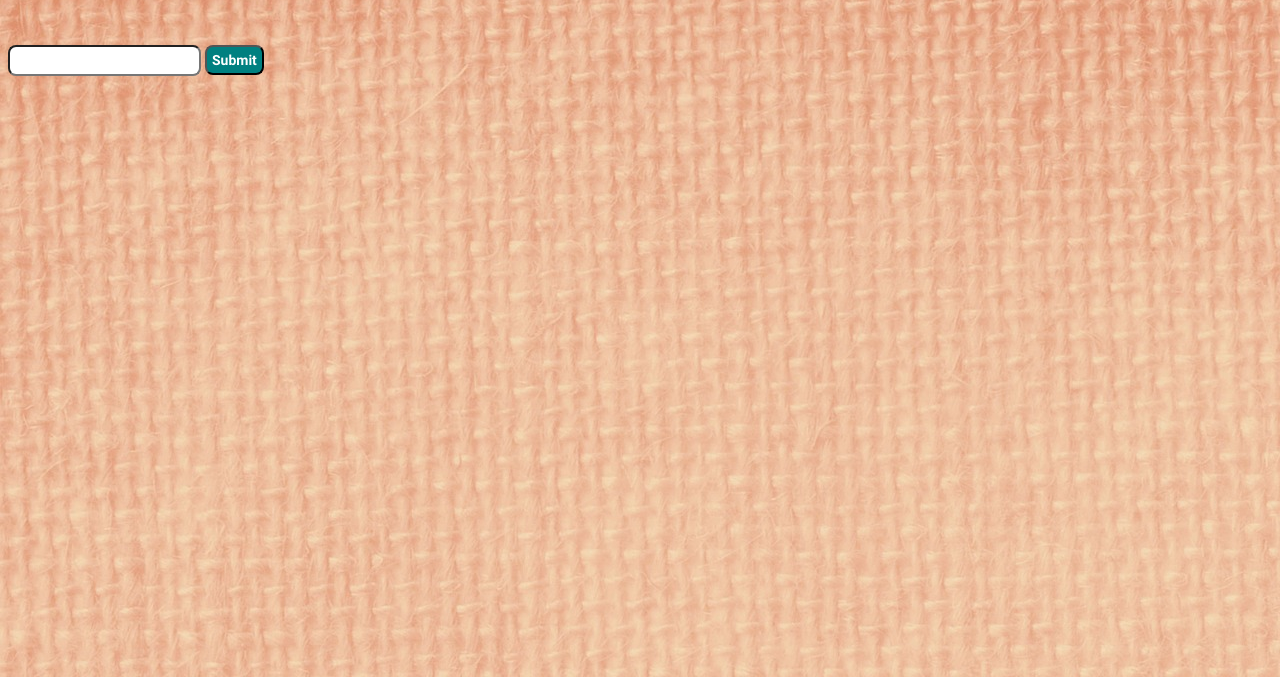
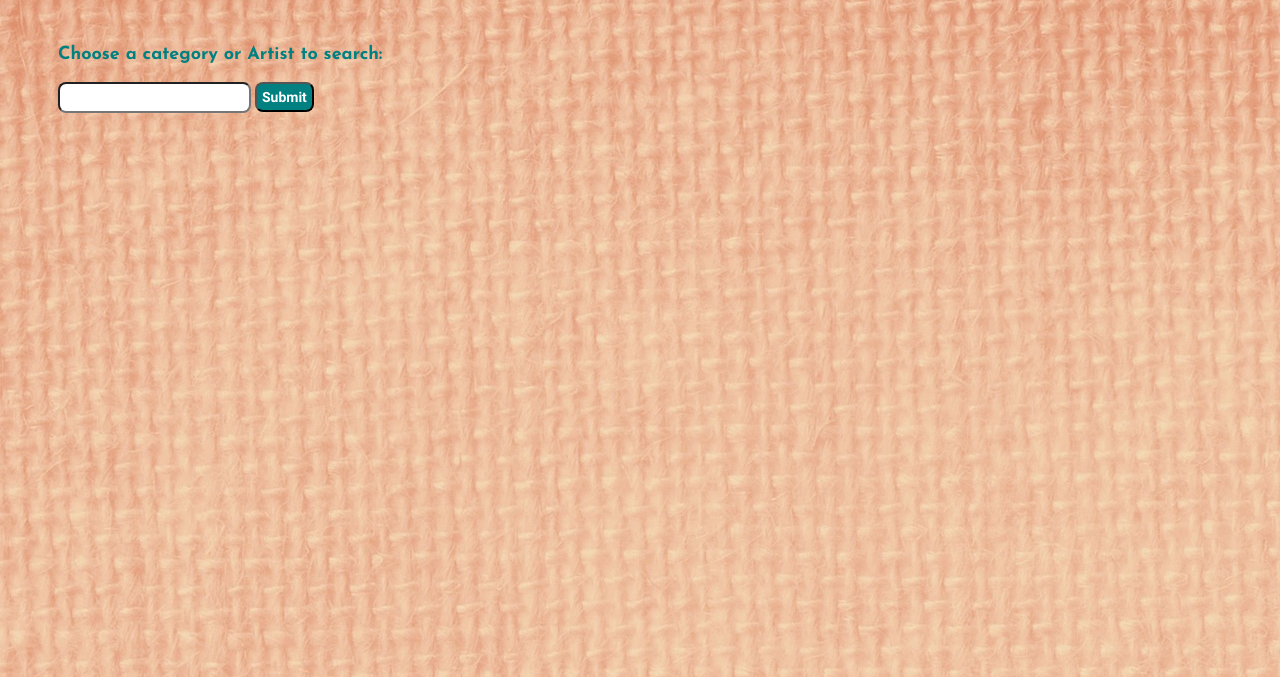
Before and after one commit to kkhalifah/Rijks-Museum-API, a plain HTML site: page index.html in a window 1280 px wide. Shown: the part 123-800 px from the top of the page. Drawn offline with nearby package versions, Linux system fonts and the light colour scheme; some packages are replaced by stand-ins of ours.

Commit message:
style changes

```diff
--- a/angularFiles/controller.js
+++ b/angularFiles/controller.js
@@ -1,7 +1,7 @@
 var app = angular.module('rijksModule', []);
 //add factr name
 app.controller('rijksController', function($scope, $http){
-console.log("controller is connected!");
+//console.log("controller is connected!");
 
   $scope.retrieveInfo = function(category) {
     $http.get('https://www.rijksmuseum.nl/api/en/collection?key=71raKXLi&format=json&q=' + category).then (function(response) {
--- a/index.html
+++ b/index.html
@@ -13,6 +13,7 @@
           <h1>RIJKS MUSEUM</h1>
         </div>
           <div class="submitInfo">
+            <h3>Choose a category or Artist to search:</h3>
         <input type="text" ng-model="category">
         <button type="submit" name="button" ng-click="retrieveInfo(category)">Submit</button>
         </div>
--- a/stylesheet.css
+++ b/stylesheet.css
@@ -15,13 +15,22 @@ body  {
     background-color: #cccccc;
     width: 100%;
 }
-h1{
+.submitInfo {
+  margin-left: 50px;
+}
+
+h1 {
   font-family: 'Josefin Sans', sans-serif;
   font-weight: 300;
   font-size: 72px;
   text-align: center;
   color: white;
   background-color: teal;
+}
+h3 {
+  font-family: 'Josefin Sans', sans-serif;
+  font-size: 18px;
+  color: teal;
 }
 /*
 .titleContainer {
```
